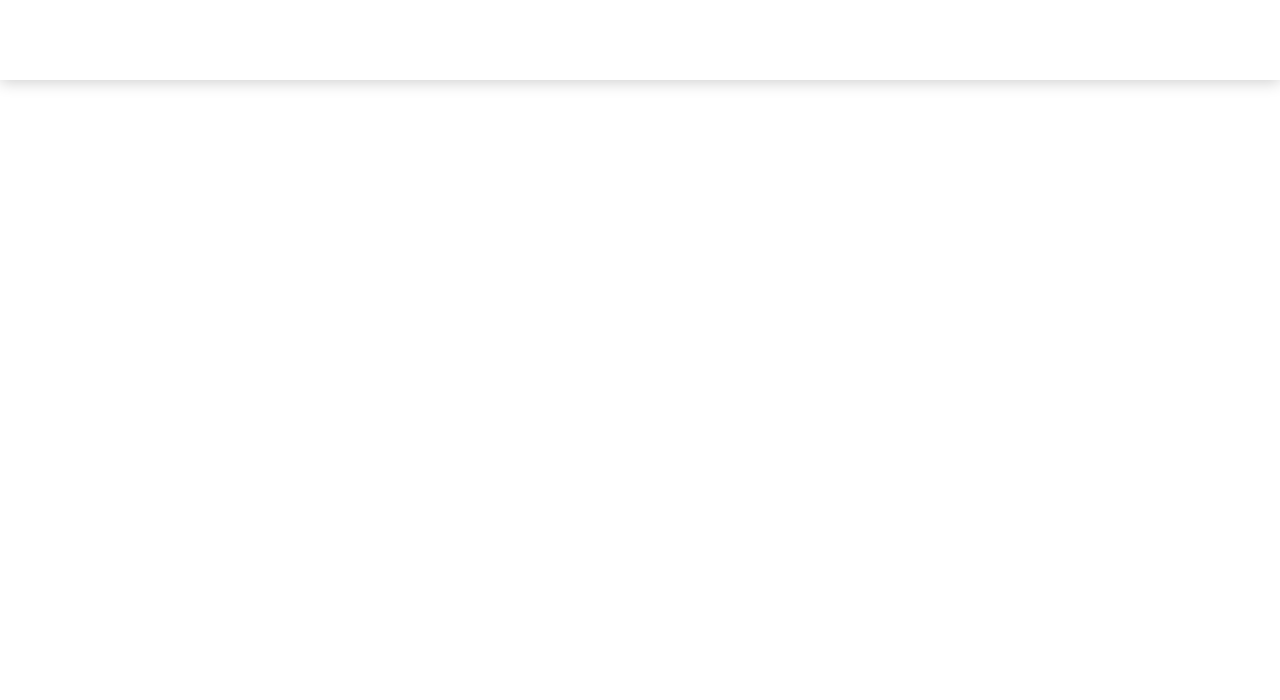
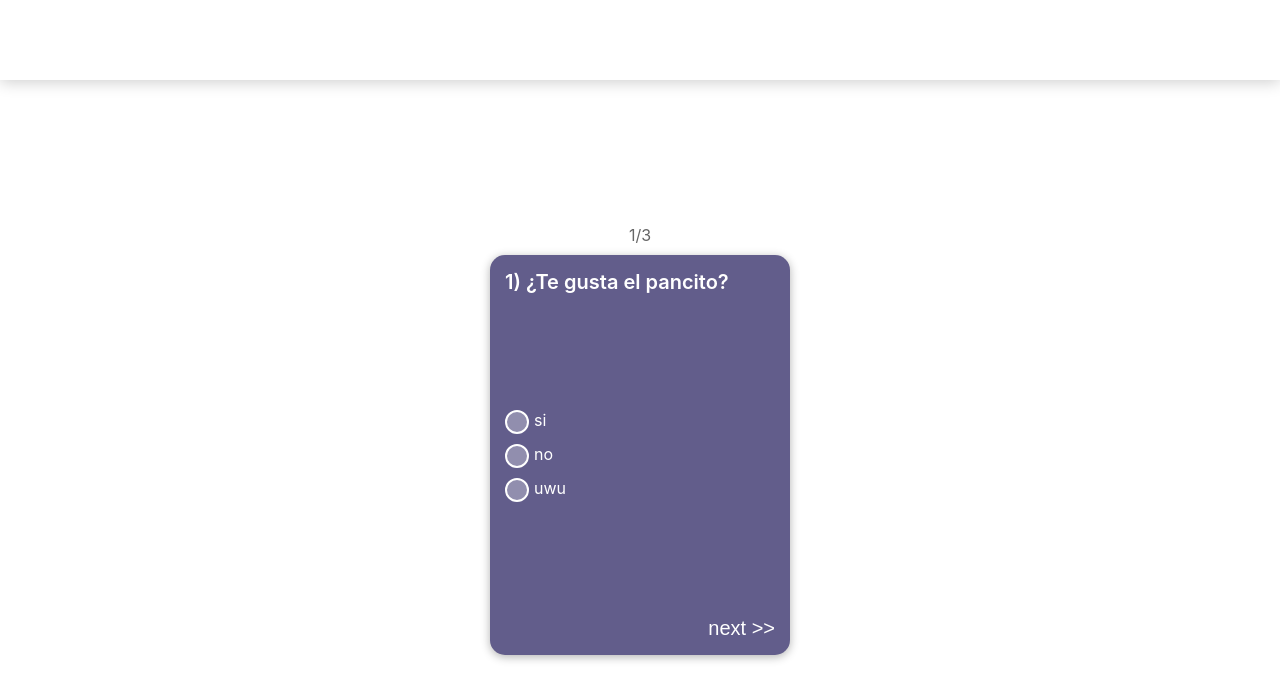
Before and after one commit to nicolasaraya/is2-client, a React (Create React App) app: page /form/1 in a window 1280 px wide. Before the commit this address had no page. Shown: the top 700 px of the page. Built offline with nearby package versions, Linux system fonts and the light colour scheme.

Commit message:
recoger ID url

```diff
--- a/src/App.js
+++ b/src/App.js
@@ -12,7 +12,8 @@ function App() {
       <BrowserRouter>
         <Routes>
           <Route path='/' element={<NewForm/>}/>
-          <Route path='/form' element={<Form/>}/>
+          <Route path= '/form' element={<Form/>}/>
+          <Route path= '/form/:id' element={<Form/>}/>
           <Route path='/submited-form' element={<SubmitedForm/>}/>
         </Routes>
       </BrowserRouter>
--- a/src/components/form/form.js
+++ b/src/components/form/form.js
@@ -1,10 +1,13 @@
 import formData from "./formData";
 import FormCard from "./form-card";
 import { useState } from "react";
+import { useParams } from "react-router-dom";
 
 const Form = () => {
 
+    const {id} = useParams();
     const [index, setIndex] = useState(1);
+    console.log("el id es: "+id);
 
     return (
         <div className="form__container">
--- a/src/index.css
+++ b/src/index.css
@@ -127,13 +127,14 @@ input{
   }
 
   .new-pregunta__container::-webkit-scrollbar-thumb {
-    background-color: rgb(98, 93, 139);;
+    background-color: white;
     border-radius: 10px;
     border: 5px solid rgb(98, 93, 139);
   }
 
 .full-alter-msj{
   display: none;
+  position: relative;
 }
 
 .full-alter-msj-show{
@@ -169,7 +170,7 @@ input{
 
 .new-pregunta__title-input::placeholder{
   color: #333;
-  opacity: .7;
+  opacity: .8;
 }
 
 .pregunta-activa{
```
